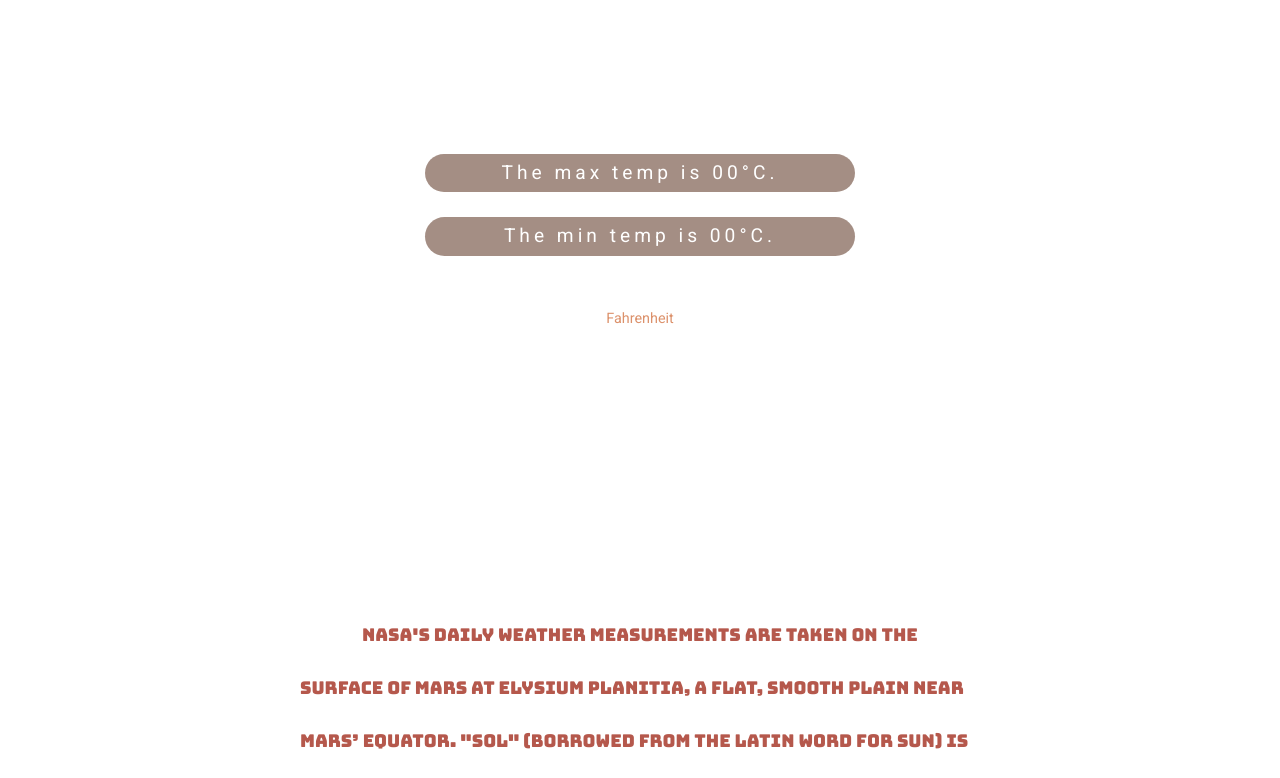
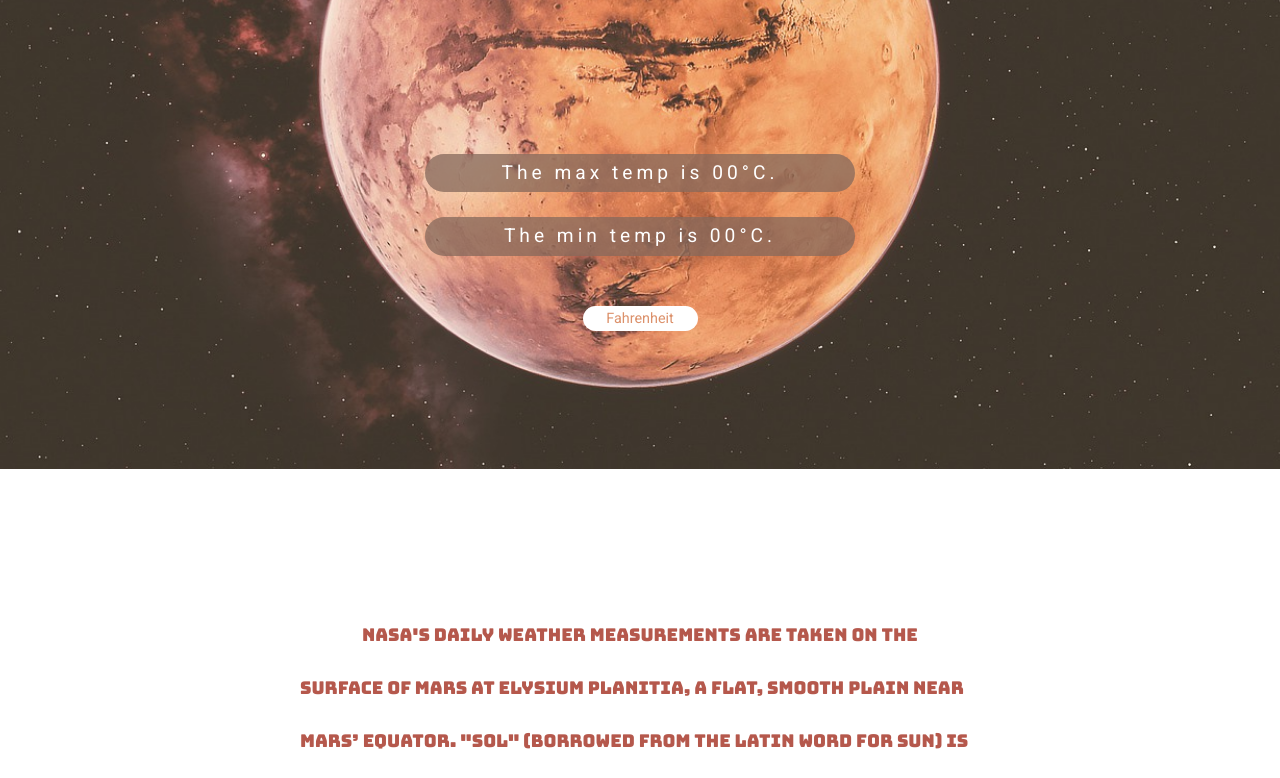
Before and after one commit to jamieobeirne/Mars-Weather, a plain HTML site: page index.html in a window 1280 px wide. Shown: the part 281-1059 px from the top of the page. Drawn offline with Linux system fonts and the light colour scheme; no server answers.

Commit message:
Update style.css

```diff
--- a/style.css
+++ b/style.css
@@ -8,7 +8,7 @@ html{
 
 
 .main_section{
-    background-image: url(images/mars2.jpg);
+    background-image: url(mars2.jpg);
     background-position: center center;
     background-repeat: no-repeat;
     background-size: cover;
```
